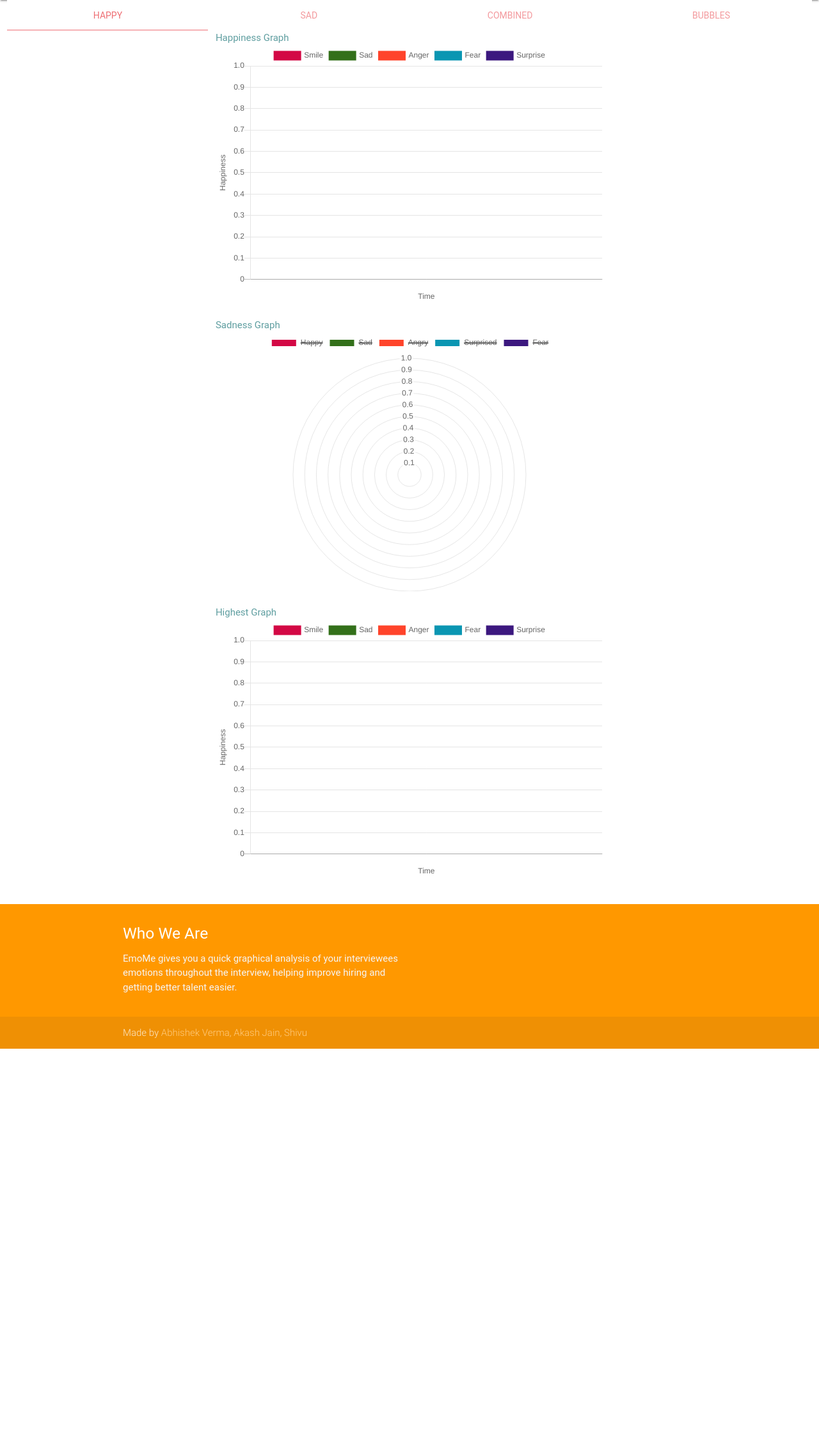
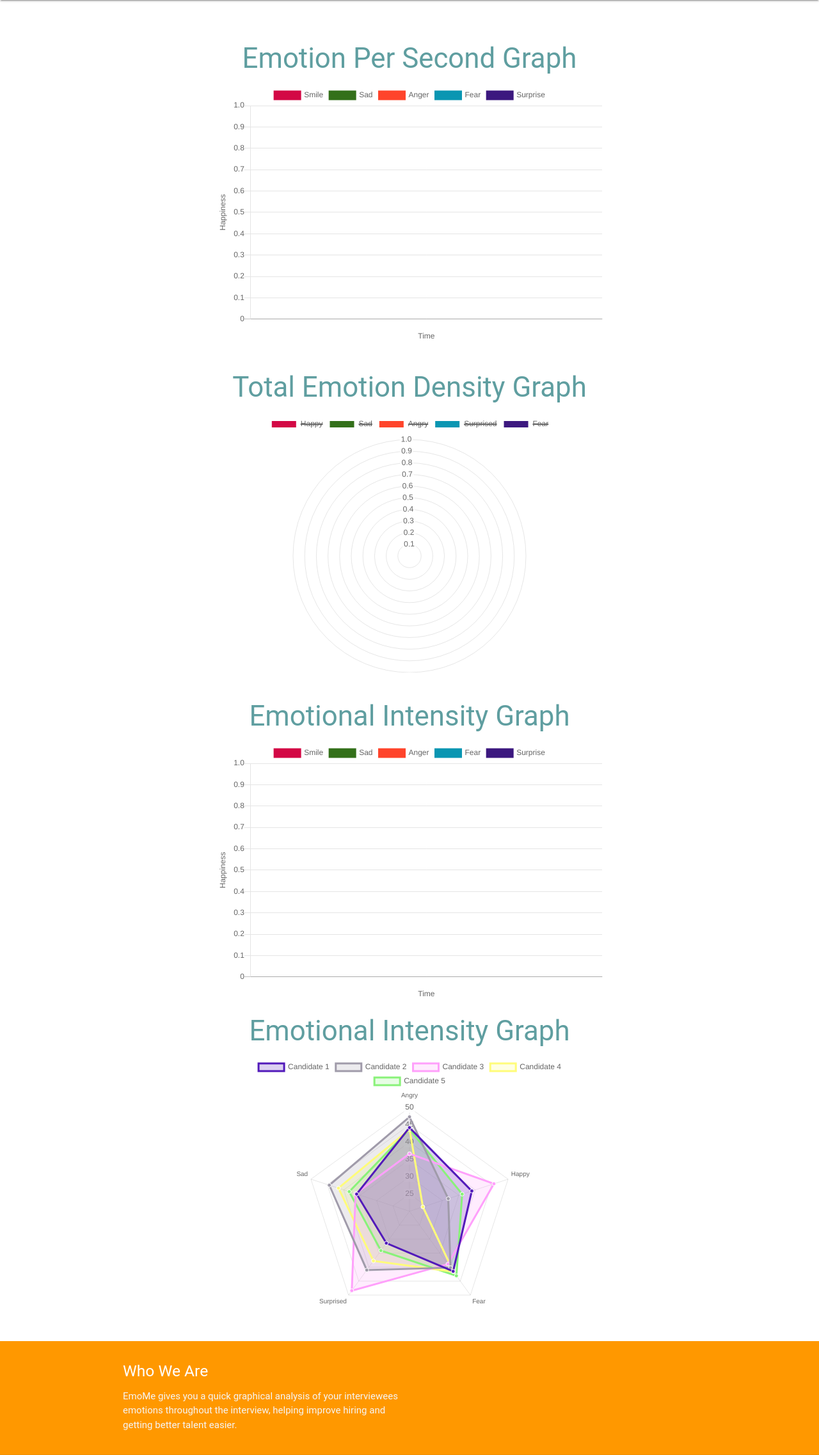
Before and after one commit to akashjain0708/EmoMe, a Flask app: template app/templates/chart.html in a window 1280 px wide. Shown: the part 64-2338 px from the top of the page at 64% size. Before the commit the page ends 1703 px from the top, so only its background shows below. Run offline with Flask 2, Linux system fonts and the light colour scheme; the template is opened without the code that fills it, so the values that code supplies are empty; some libraries are stand-ins or nearby versions; some web fonts are replaced.

Commit message:
final prob

```diff
--- a/app/static/js/chart.js
+++ b/app/static/js/chart.js
@@ -124,56 +124,56 @@ var createRadarChart = function(cand1,cand2,cand3,cand4,cand5,chartID){
     var radarChart = new Chart(ctx, {
         type: 'radar',
         data: {
-            labels: ["Happy","Sad","Angry","Surprised","Fear"],
+            labels: ["Angry","Happy","Fear","Surprised","Sad"],
             datasets:[
                 {
                     label: "Candidate 1",
-                    backgroundColor: "rgb(82, 26, 186, 0.2)",
-                    borderColor: "rgb(82, 26, 186, 1)",
-                    pointBackgroundColor: "rgb(82, 26, 186, 1)",
+                    backgroundColor: "rgba(82, 26, 186, 0.2)",
+                    borderColor: "rgba(82, 26, 186, 1)",
+                    pointBackgroundColor: "rgba(82, 26, 186, 1)",
                     pointBorderColor: "#fff",
                     pointHoverBackgroundColor: "#fff",
-                    pointHoverBorderColor: "rgb(82, 26, 186, 1)",
+                    pointHoverBorderColor: "rgba(82, 26, 186, 1)",
                     data: cand1
                 },
                 {
                     label: "Candidate 2",
-                    backgroundColor: "rgb(160, 155, 170, 0.2)",
-                    borderColor: "rgb(160, 155, 170, 1)",
-                    pointBackgroundColor: "rgb(160, 155, 170, 1)",
+                    backgroundColor: "rgba(160, 155, 170, 0.2)",
+                    borderColor: "rgba(160, 155, 170, 1)",
+                    pointBackgroundColor: "rgba(160, 155, 170, 1)",
                     pointBorderColor: "#fff",
                     pointHoverBackgroundColor: "#fff",
-                    pointHoverBorderColor: "rgb(160, 155, 170, 1)",
+                    pointHoverBorderColor: "rgba(160, 155, 170, 1)",
                     data: cand2
                 },
                 {
                     label: "Candidate 3",
-                    backgroundColor: "rgb(255, 160, 251, 0.2)",
-                    borderColor: "rgb(255, 160, 251, 1)",
-                    pointBackgroundColor: "rgb(255, 160, 251, 1)",
+                    backgroundColor: "rgba(255, 160, 251, 0.2)",
+                    borderColor: "rgba(255, 160, 251, 1)",
+                    pointBackgroundColor: "rgba(255, 160, 251, 1)",
                     pointBorderColor: "#fff",
                     pointHoverBackgroundColor: "#fff",
-                    pointHoverBorderColor: "rgb(255, 160, 251, 1)",
+                    pointHoverBorderColor: "rgba(255, 160, 251, 1)",
                     data: cand3
                 },
                 {
                     label: "Candidate 4",
-                    backgroundColor: "rgb(255, 252, 122, 0.2)",
-                    borderColor: "rgb(255, 252, 122, 1)",
-                    pointBackgroundColor: "rgb(255, 252, 122, 1)",
+                    backgroundColor: "rgba(255, 252, 122, 0.2)",
+                    borderColor: "rgba(255, 252, 122, 1)",
+                    pointBackgroundColor: "rgba(255, 252, 122, 1)",
                     pointBorderColor: "#fff",
                     pointHoverBackgroundColor: "#fff",
-                    pointHoverBorderColor: "rgb(255, 252, 122, 1)",
+                    pointHoverBorderColor: "rgba(255, 252, 122, 1)",
                     data: cand4
                 },
                 {
                     label: "Candidate 5",
-                    backgroundColor: "rgb(137, 242, 121, 0.2)",
-                    borderColor: "rgb(137, 242, 121, 1)",
-                    pointBackgroundColor: "rgb(137, 242, 121, 1)",
+                    backgroundColor: "rgba(137, 242, 121, 0.2)",
+                    borderColor: "rgba(137, 242, 121, 1)",
+                    pointBackgroundColor: "rgba(137, 242, 121, 1)",
                     pointBorderColor: "#fff",
                     pointHoverBackgroundColor: "#fff",
-                    pointHoverBorderColor: "rgb(137, 242, 121, 1)",
+                    pointHoverBorderColor: "rgba(137, 242, 121, 1)",
                     data: cand5
                 }
             ]
@@ -268,4 +268,10 @@ createChart(x1, highestPerSecond['Smile'], highestPerSecond['sad'], highestPerSe
 
 createPolarChart(percentageJson['Smile'],percentageJson['sad'],percentageJson['Anger'],percentageJson['Fear'],percentageJson['Surprise'],'polarChart');
 
+var means = {'candidate1':[44.189026367898154,38.95985128892452,41.489440996399596,31.42052784188115,36.07731298739554],
+'candidate2':[47.29818240604992,31.78755582670416,40.1774693682167,41.04337894074965,44.399468039827916],
+'candidate3':[36.63659336124626,45.69623042014987,38.902848826559226,48.41636807005666,36.41018893488894],
+'candidate4':[43.686052288310745,24.07434158692435,41.64041390829151,37.76943822720839,41.61740466384932],
+'candidate5':[43.726476744207704,36.024121556146976,43.095816095527734,34.08776591816049,38.34814250675056]}
+
 createRadarChart(means['candidate1'],means['candidate2'],means['candidate3'],means['candidate4'],means['candidate5'],'radarChart');
--- a/app/templates/chart.html
+++ b/app/templates/chart.html
@@ -17,62 +17,28 @@
     <div val="{{dataset}}" id="dataSetDiv"></div>
 
     <div class="row">
-        <div class="col s12">
-          <ul class="tabs tabs-fixed-width">
-            <li class="tab col s3"><a class="active" href="#test1">Happy</a></li>
-            <li class="tab col s3"><a href="#test2">Sad</a></li>
-            <li class="tab col s3"><a href="#test3">Combined</a></li>
-            <li class="tab col s3"><a href="#test4">Bubbles</a></li>
-          </ul>
-        </div>
+
         <br/><br/>
         <div id="test1" class="col s12">
           <div class="row">
             <div class="col s12 m6" style="margin-left: 25%">
 
-                  <span class="card-title" style="color:cadetblue">Happiness Graph</span>
+                  <h3 class="center" style="color:cadetblue">Emotion Per Second Graph</h3>
                   <canvas id="smileChart" width="600" height="400"></canvas>
 
                   <br/>
 
-                  <span class="card-title" style="color:cadetblue">Sadness Graph</span>
+                  <h3 class="center" style="color:cadetblue">Total Emotion Density Graph</h3>
                   <canvas id="polarChart" width="600" height="400"></canvas>
 
                   <br/>
 
-                  <span class="card-title" style="color:cadetblue">Highest Graph</span>
+                  <h3 class="center" style="color:cadetblue">Emotional Intensity Graph</h3>
                   <canvas id="highestChart" width="600" height="400"></canvas>
 
+                  <h3 class="center" style="color:cadetblue">Emotional Intensity Graph</h3>
+                  <canvas id="radarChart" width="600" height="400"></canvas>
 
-            </div>
-          </div>
-        </div>
-        <div id="test2" class="col s12">
-            <div class="row">
-            <div class="col s12 m6" style="margin-left: 25%">
-
-                  <!-- <span class="card-title" style="color:cadetblue">Sadness Graph</span> -->
-                  <!-- <canvas id="polarChart" width="600" height="400"></canvas> -->
-
-            </div>
-          </div>
-        </div>
-        <div id="test3" class="col s12">
-            <div class="row">
-            <div class="col s12 m6" style="margin-left: 25%">
-
-                  <span class="card-title" style="color:cadetblue">Happiness Graph</span>
-                  <canvas id="chart" width="600" height="400"></canvas>
-
-            </div>
-          </div>
-        </div>
-        <div id="test4" class="col s12">
-            <div class="row">
-            <div class="col s12 m6" style="margin-left: 25%">
-
-                  <span class="card-title" style="color:cadetblue">Happiness Graph</span>
-                  <canvas id="chart" width="600" height="400"></canvas>
 
             </div>
           </div>
--- a/app/templates/index.html
+++ b/app/templates/index.html
@@ -18,6 +18,9 @@
   <div id="container">
     <div style = "text-align:center;">
         <h3>EmoMe Demo</h3>
+        <br/>
+        <h5 class="center">A web application to recognize your emotions and provide data visualization and feedback.</h5>
+        <br/>
         <video controls autoplay width="640" height="340" style="background: black"></video><br>
         <a id="rec" onclick="onBtnRecordClicked()" class="btn-floating btn-large waves-effect waves-light red"><i class="material-icons">play_arrow</i></a>
         <a id="pauseRes"   onclick="onPauseResumeClicked()" class="btn-floating btn-large waves-effect waves-light red"><i class="material-icons">pause</i></a>
```
Also changed, not shown: app/views.py (+15 -0 lines).
